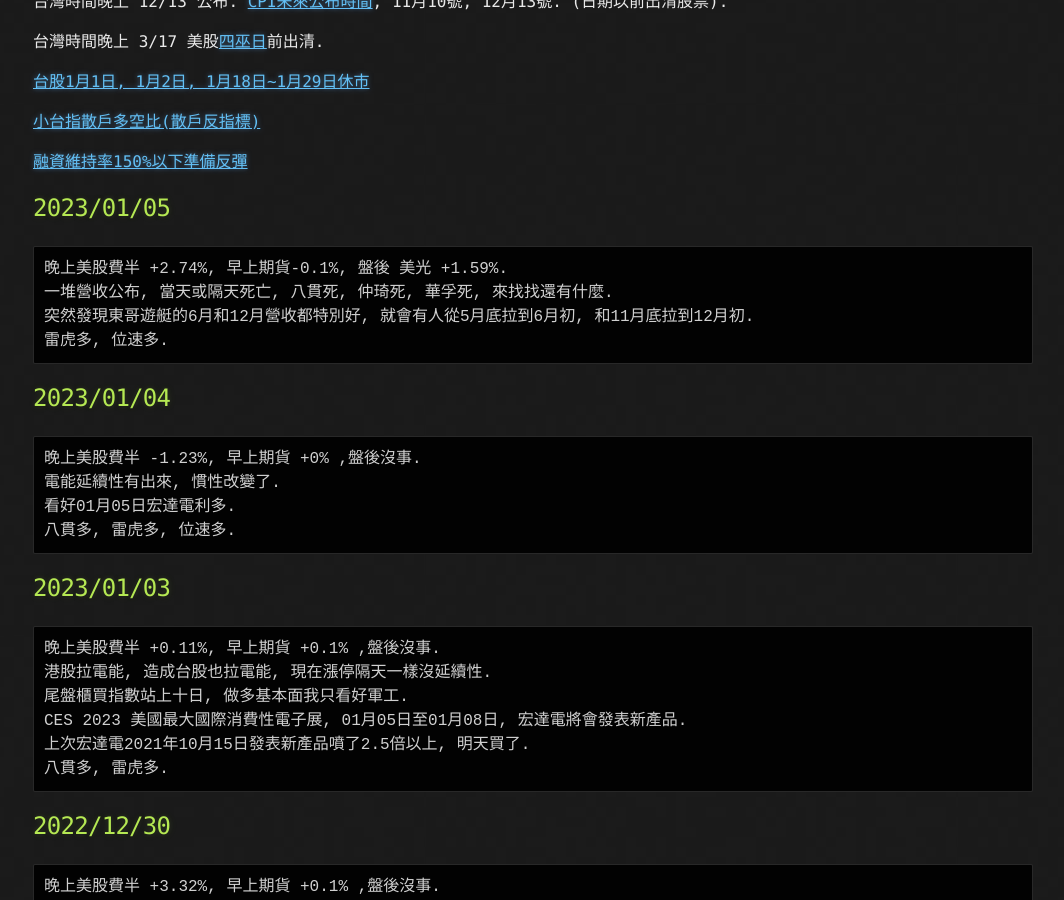
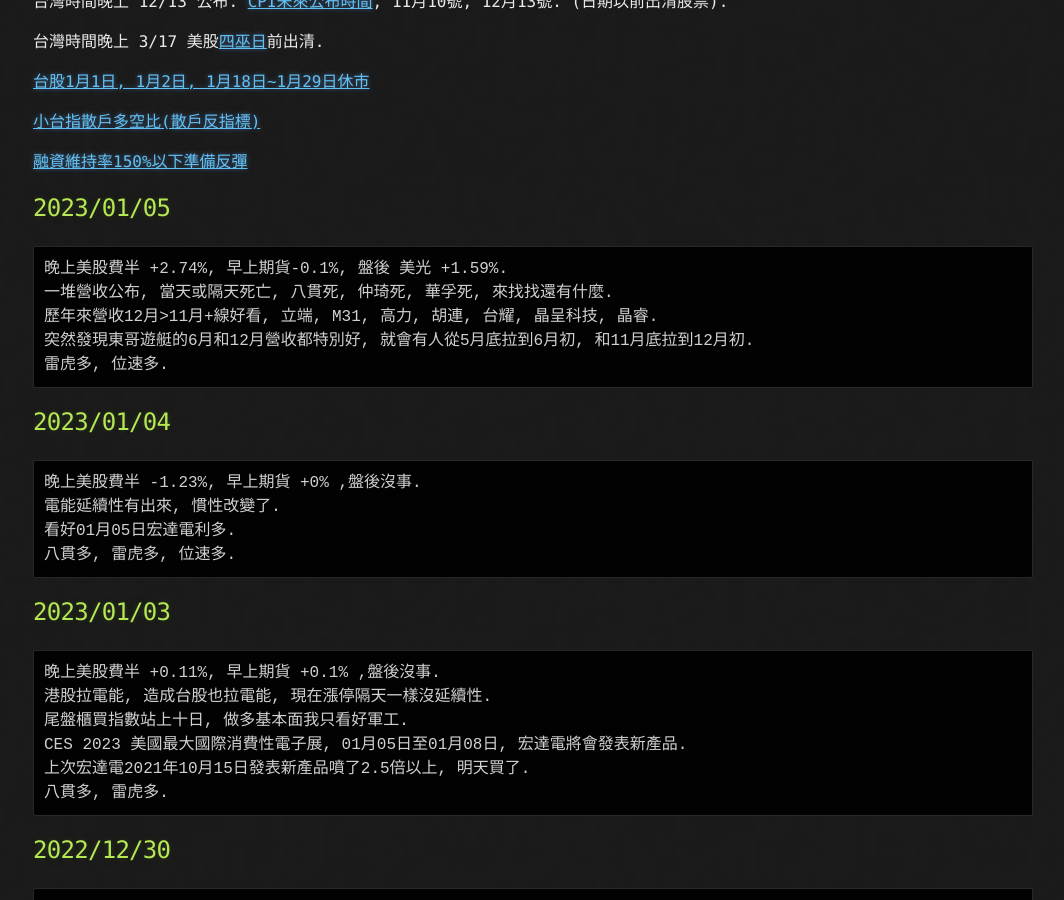
Before and after one commit to lepg5487/Stock_God, a Jekyll site: the page built from index.md, in a window 1280 px wide and 900 px high, scrolled down 428 px. Shown: the whole window, without its empty margins (107-1171 px from the left). Built offline with Jekyll 4.4.1, drawn with Linux system fonts in a browser that asks for light colours; our own code applies the rules of GitHub Pages for plain Markdown files.

Commit message:
Update index.md

````diff
--- a/index.md
+++ b/index.md
@@ -24,6 +24,7 @@ layout: testlayouts
 ```
 晚上美股費半 +2.74%, 早上期貨-0.1%, 盤後 美光 +1.59%.
 一堆營收公布, 當天或隔天死亡, 八貫死, 仲琦死, 華孚死, 來找找還有什麼.
+歷年來營收12月>11月+線好看, 立端, M31, 高力, 胡連, 台耀, 晶呈科技, 晶睿.
 突然發現東哥遊艇的6月和12月營收都特別好, 就會有人從5月底拉到6月初, 和11月底拉到12月初.
 雷虎多, 位速多.
 ```
````
